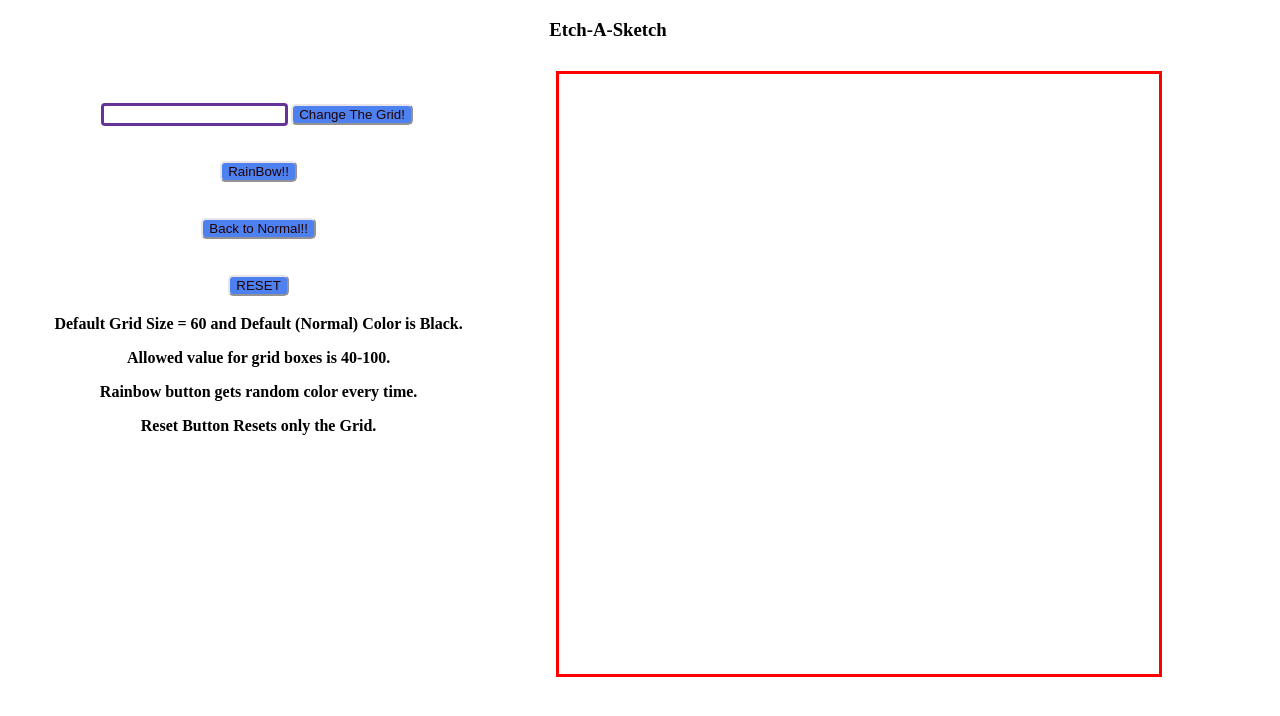
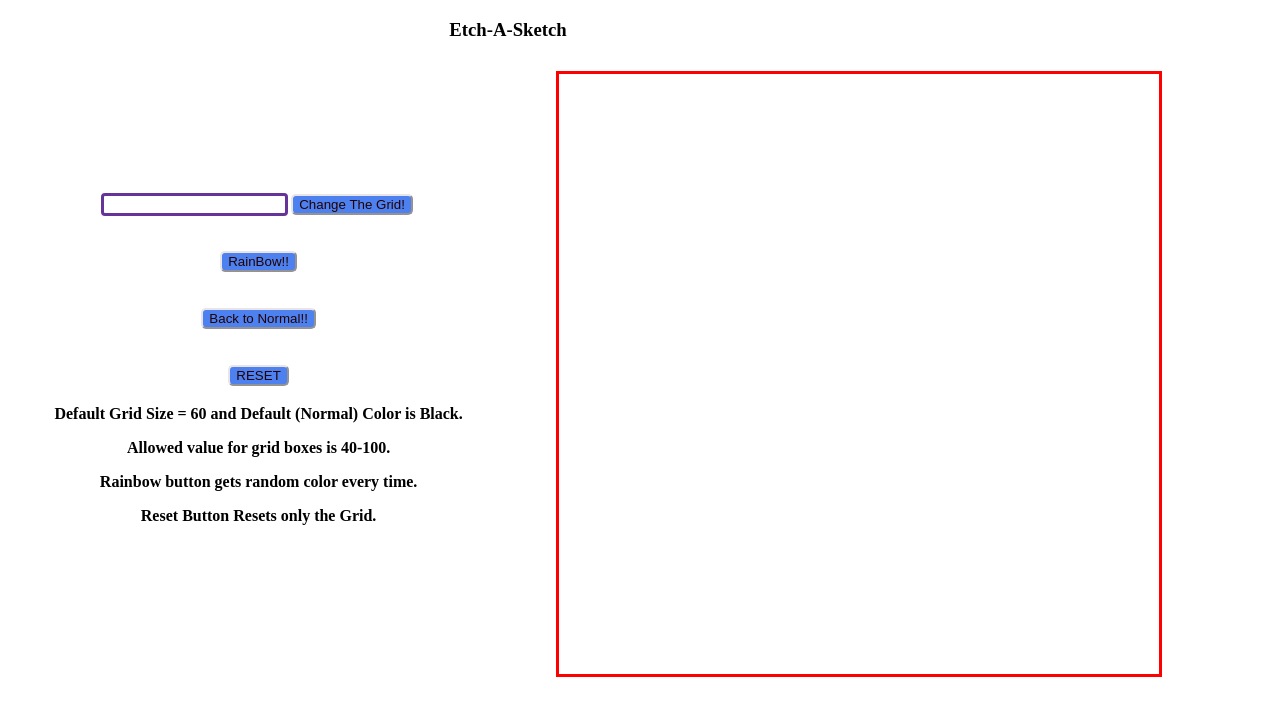
Before and after one commit to adarshadhungel1/etch-a-sketch, a plain HTML site: page index.html in a window 1280 px wide. Drawn offline with Linux system fonts and the light colour scheme.

Commit message:
changed the position of buttons and text elements

```diff
--- a/css/style.css
+++ b/css/style.css
@@ -18,9 +18,12 @@
 .topic{
     margin-bottom: 30px;
     text-align: center;
-    width: 1200px;
+    width: 1000px;
 }
 
+.text{
+    margin-top: 90px;
+}
 .info{
     font-weight: bold;
     text-align: center;
```
